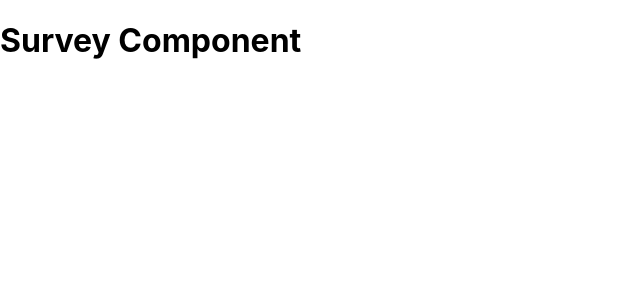
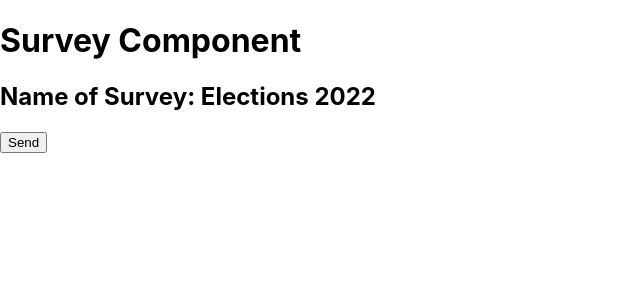
Before and after one commit to MiriamHavlin/react-course, a React (Create React App) app in the folder react-course/: page / in a window 1280 px wide. Shown: the top 300 px of the page, without its empty margins (0-640 px from the left). Built offline with nearby package versions, Linux system fonts and the light colour scheme.

Commit message:
2- Basic JSX syntax

```diff
--- a/react-course/src/components/Survey.js
+++ b/react-course/src/components/Survey.js
@@ -1,6 +1,11 @@
 function Survey() {
+    const name= 'Elections 2022';
     return (
-        <h1>Survey Component</h1>
+        <div>
+            <h1>Survey Component</h1>
+            <h2>Name of Survey: {name}</h2>
+            <button onClick={(e) => console.log('Thank You!!!')}>Send</button>
+        </div>
     );
 }
 
```
